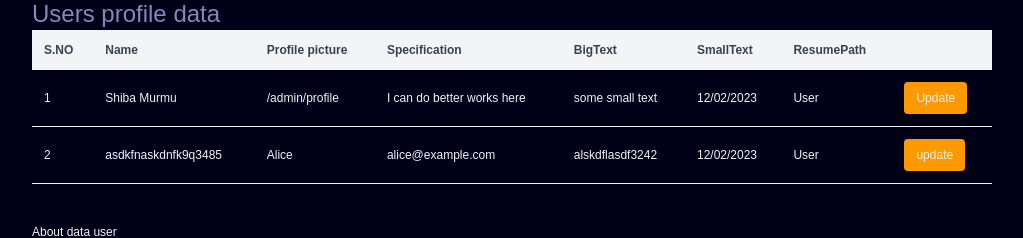
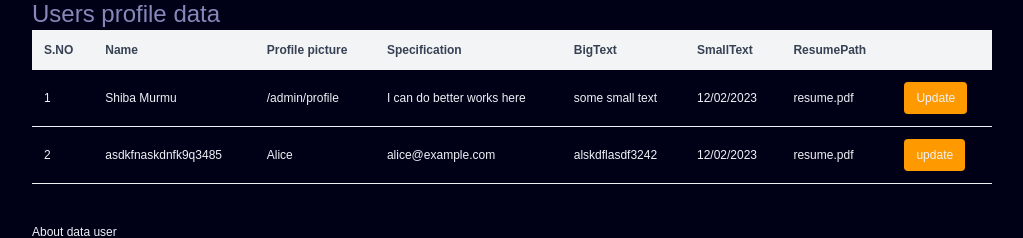
Before and after one commit to shiba-murmu/project-public-portfolio-website, a React (Vite) app: page /admin-dashboard in a window 1280 px wide. Shown: the part 946-1184 px from the top of the page, without its empty margins (128-1151 px from the left). Built offline with nearby package versions, Linux system fonts and the light colour scheme; a web font is replaced by a local one.

Commit message:
User profile data has been created so the page also created,

```diff
--- a/src/admin/UserProfileData.jsx
+++ b/src/admin/UserProfileData.jsx
@@ -28,7 +28,7 @@ function UserProfileData() {
                             <td class="p-3">I can do better works here</td>
                             <td class="p-3">some small text</td>
                             <td class="p-3">12/02/2023</td>
-                            <td class="p-3">User</td>
+                            <td class="p-3">resume.pdf</td>
                             <td class="p-3">
                                 <button className="bg-amber-500 py-2 px-3 rounded text-xs cursor-pointer">
                                     Update
@@ -42,7 +42,7 @@ function UserProfileData() {
                             <td class="p-3">alice@example.com</td>
                             <td class="p-3">alskdflasdf3242</td>
                             <td class="p-3">12/02/2023</td>
-                            <td class="p-3">User</td>
+                            <td class="p-3">resume.pdf</td>
                             <td class="p-3">
                                 <button className="bg-amber-500 py-2 px-3 rounded text-xs cursor-pointer">
                                     update
```
